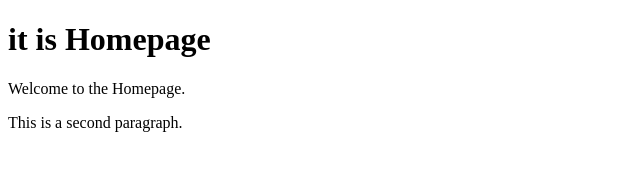
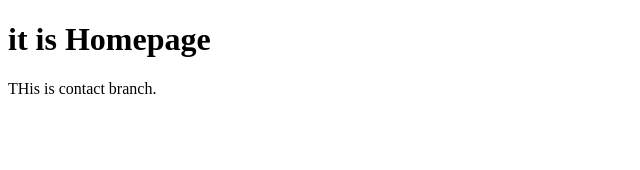
Before and after one commit to Aprilis06/project001, a plain HTML site: page index.html in a window 1280 px wide. Shown: the whole page, without its empty margins (0-640 px from the left). Drawn offline with Linux system fonts and the light colour scheme.

Commit message:
add a new line

```diff
--- a/index.html
+++ b/index.html
@@ -7,8 +7,7 @@
 </head>
 <body>
   <h1>it is Homepage</h1>
-  <p>Welcome to the Homepage.</p>
-  <p>This is a second paragraph.</p>
+  <p>THis is contact branch.</p>
 
 </body>
 </html>
```
